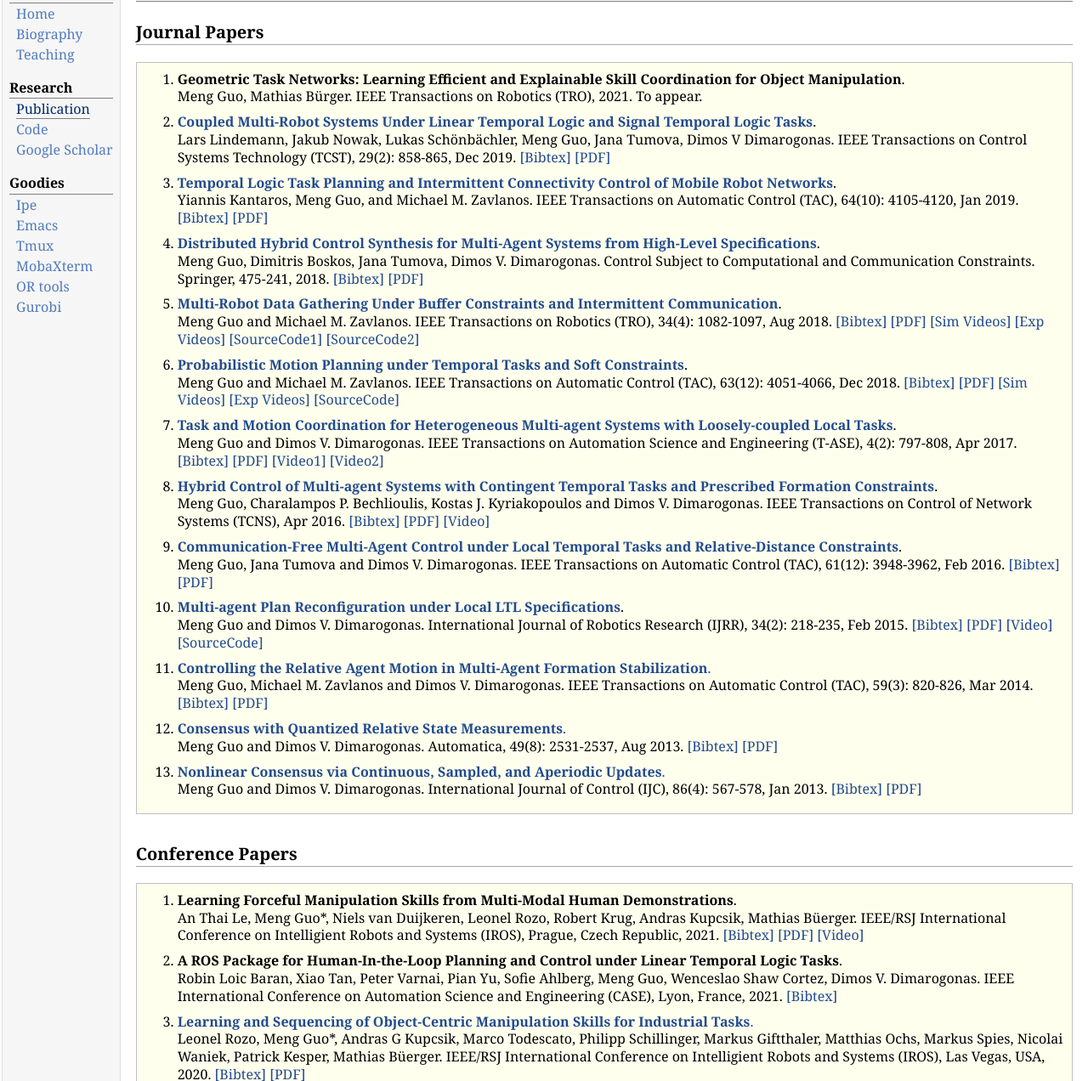
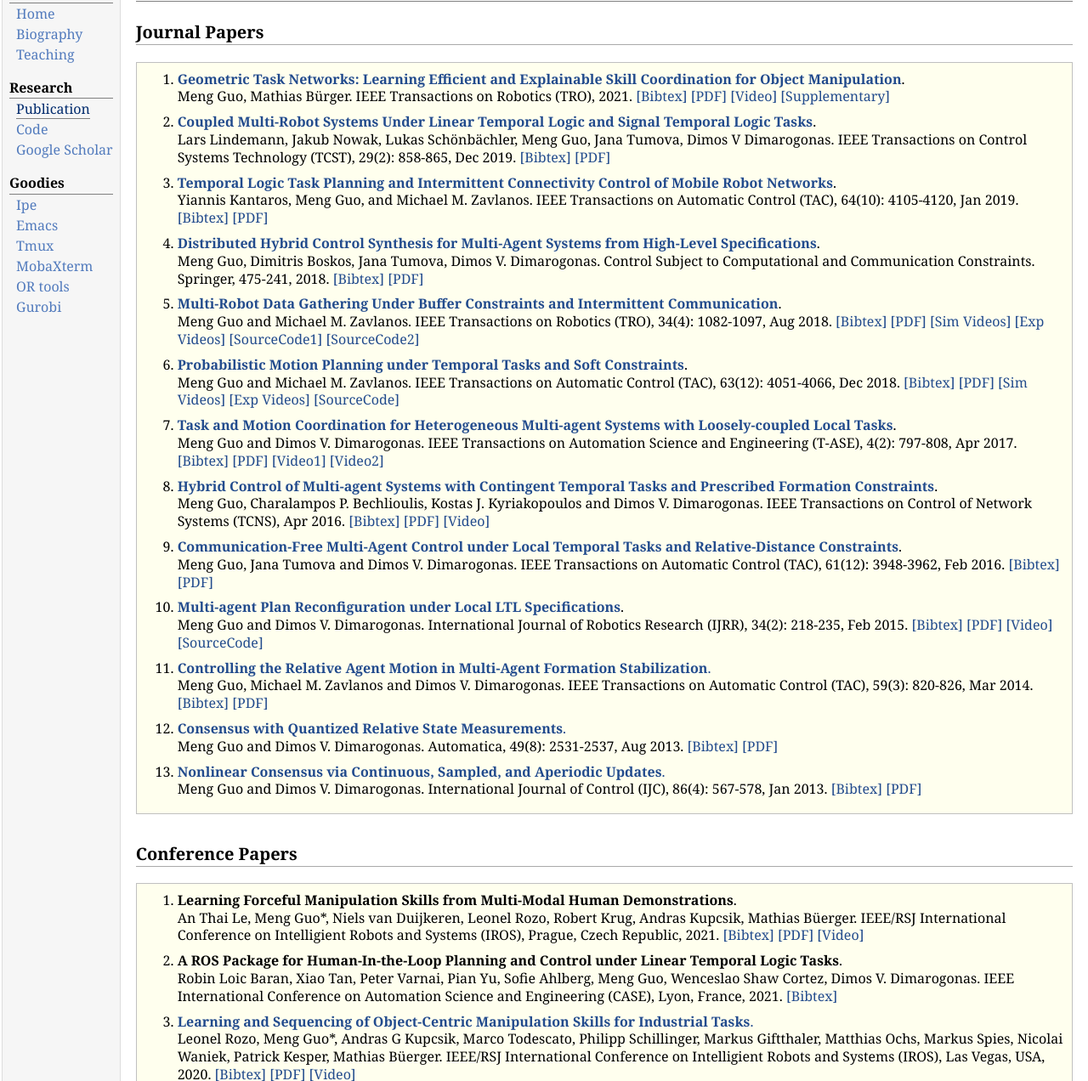
Before and after one commit to MengGuo/personal_site, a plain HTML site: page research.html in a window 1280 px wide. Shown: the part 48-1320 px from the top of the page at 85% size. Drawn offline with Linux system fonts and the light colour scheme.

Commit message:
add ieee link

```diff
--- a/research.html
+++ b/research.html
@@ -35,7 +35,7 @@
 <div class="infoblock">
 <div class="blockcontent">
 <ol>
-<li><p><b>Geometric Task Networks: Learning Efficient and Explainable Skill Coordination for Object Manipulation</b>. <br /> Meng Guo, Mathias B&uumlrger. IEEE Transactions on Robotics (TRO), 2021. To appear.</p>
+<li><p><a href="https://ieeexplore.ieee.org/abstract/document/9552221/"><b>Geometric Task Networks: Learning Efficient and Explainable Skill Coordination for Object Manipulation</b></a>. <br /> Meng Guo, Mathias B&uumlrger. IEEE Transactions on Robotics (TRO), 2021. <a href="papers/bibtex/guo2021geometric.txt">[Bibtex]</a> <a href="papers/pdf/guo2021geometric.pdf">[PDF]</a> <a href=".">[Video]</a> <a href=".">[Supplementary]</a></p>
 </li>
 <li><p><a href="https://ieeexplore.ieee.org/abstract/document/8943945"><b>Coupled Multi-Robot Systems Under Linear Temporal Logic and Signal Temporal Logic Tasks</b></a>.<br /> Lars Lindemann, Jakub Nowak, Lukas Sch&oumlnb&aumlchler, Meng Guo, Jana Tumova, Dimos V Dimarogonas. IEEE Transactions on Control Systems Technology (TCST), 29(2): 858-865, Dec 2019.
 <a href="papers/bibtex/lindemann2019coupled.txt">[Bibtex]</a> <a href="papers/pdf/lindemann2019coupled.pdf">[PDF]</a></p>
@@ -85,7 +85,7 @@ IEEE International Conference on Automation Science and Engineering (CASE), Lyon
 <a href="papers/bibtex/baran2021ros.txt">[Bibtex]</a></p>
 </li>
 <li><p><a href="https://ieeexplore.ieee.org/document/9341570"><b>Learning and Sequencing of Object-Centric Manipulation Skills for Industrial Tasks</b>.</a><br /> Leonel Rozo, Meng Guo*, Andras G Kupcsik, Marco Todescato, Philipp Schillinger, Markus Giftthaler, Matthias Ochs, Markus Spies, Nicolai Waniek, Patrick Kesper, Mathias B&uumlerger. IEEE/RSJ International Conference on Intelligient Robots and Systems (IROS), Las Vegas, USA, 2020.
-<a href="papers/bibtex/rozo2020learning.txt">[Bibtex]</a> <a href="papers/pdf/rozo2020learning.pdf">[PDF]</a></p>
+<a href="papers/bibtex/rozo2020learning.txt">[Bibtex]</a> <a href="papers/pdf/rozo2020learning.pdf">[PDF]</a> <a href=".">[Video]</a></p>
 </li>
 <li><p><a href="http://proceedings.mlr.press/v100/schwenkel20a.html"><b>Optimizing Sequences of Probabilistic Manipulation Skills Learned from Demonstration</b>.</a> <br /> Lukas Schwenkel, Meng Guo*, Mathias B&uumlrger. Conference on Robot Learning (CoRL), Osaka, Japan, 2019.
 <a href="papers/bibtex/schwenkel2020optimizing.txt">[Bibtex]</a> <a href="papers/pdf/schwenkel2020optimizing.pdf">[PDF]</a> <a href=".">[Video]</a> <a href="http://proceedings.mlr.press/v100/schwenkel20a/schwenkel20a-supp.zip">[Supplementary]</a></p>
@@ -165,7 +165,7 @@ Meng Guo, Karl H. Johansson and Dimos V. Dimarogonas. IEEE/RSJ International Con
 </div></div>
 <div id="footer">
 <div id="footer-text">
-Page generated 2021-08-20. Theme based on <a href="http://jemdoc.jaboc.net/">jemdoc</a>.
+Page generated 2021-10-16. Theme based on <a href="http://jemdoc.jaboc.net/">jemdoc</a>.
 </div>
 </div>
 </td>
```
Also changed, not shown: bio.html (+1 -1 lines), code.html (+1 -1 lines), index.html (+1 -1 lines), teaching.html (+1 -1 lines), papers/bibtex/guo2021geometric.txt (added), 2 other files.
